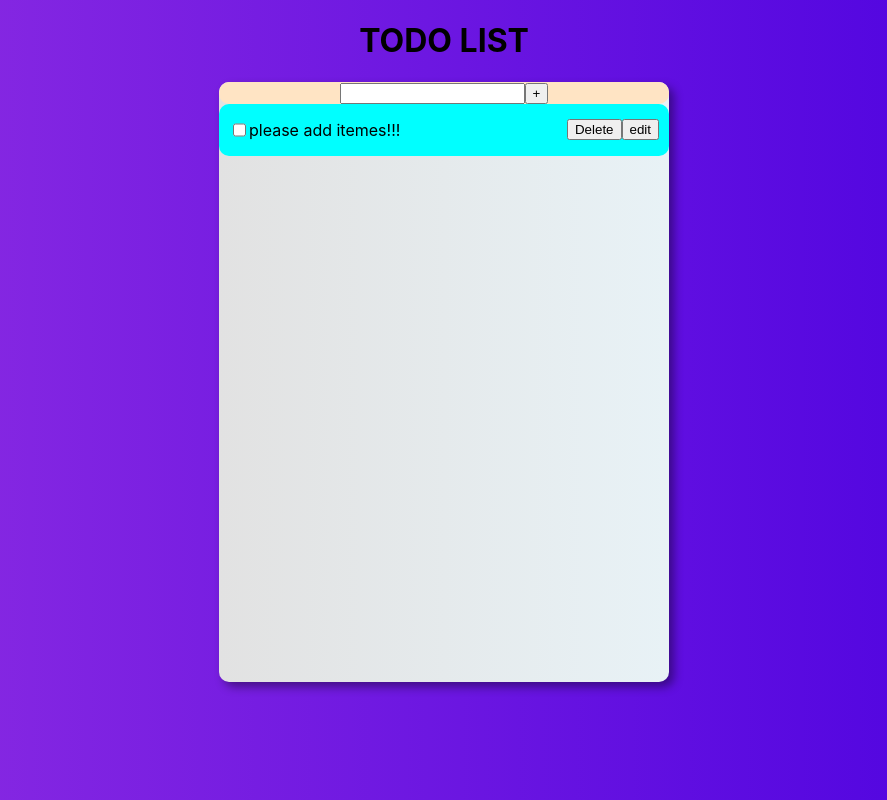
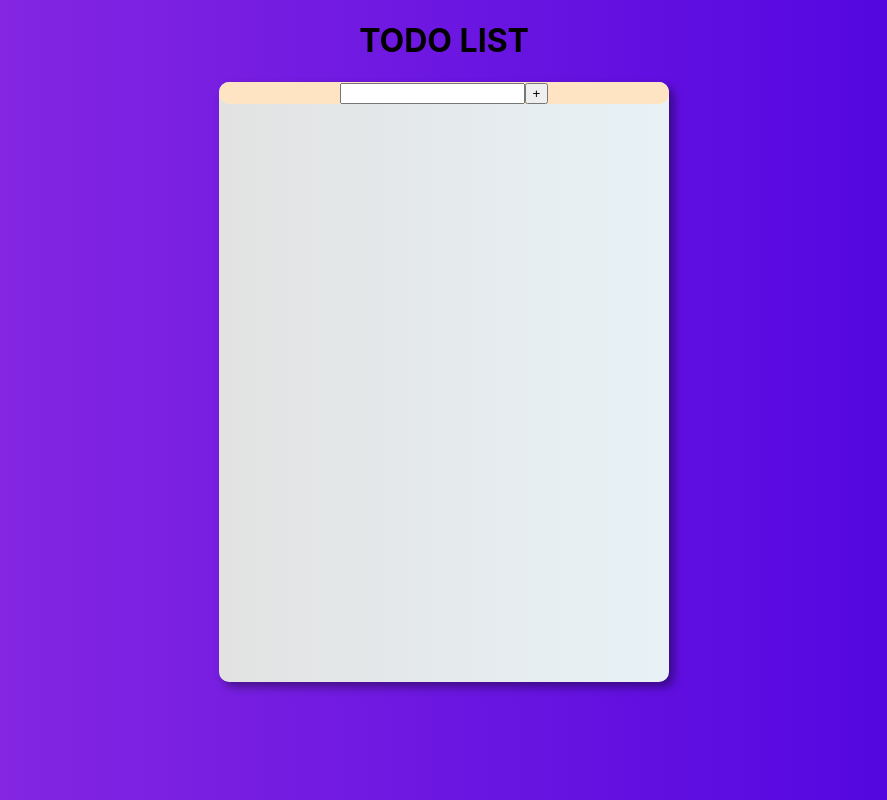
Before and after one commit to Arun-cn/Todo_List, a React (Create React App) app: page / in a window 1280 px wide. Shown: the whole page, without its empty margins (196-1083 px from the left). Built offline with nearby package versions, Linux system fonts and the light colour scheme.

Commit message:
add todo when button click

```diff
--- a/src/App.js
+++ b/src/App.js
@@ -1,15 +1,27 @@
 import './styles/App.css';
 import EditText from './components/TaskEdit';
 import TodoItemCard from './components/TodoItemCard';
+import { useState } from 'react';
 
 function App() {
+  const [toDo,setToDo]= useState([]);
+
+  const handleSubmit = (newItem)=>{
+    setToDo([...toDo,newItem]);
+
+  }
+
   return (
     <div className="App">
        <h1>TODO LIST</h1>
        <div className='todoappcontiner'>
-        <EditText></EditText>
+        <EditText onSubmit={handleSubmit} ></EditText>
         <div>
-          <TodoItemCard></TodoItemCard>
+          {toDo.map((toDos , index)=>{
+
+             return <TodoItemCard key={index} item={toDos.item}></TodoItemCard>
+          })}
+
         </div>
 
        </div>
--- a/src/components/Taskedit.jsx
+++ b/src/components/Taskedit.jsx
@@ -1,12 +1,24 @@
+import { useState } from 'react';
 import '../styles/taskedit.css';
 
-function Taskedit (){
+function Taskedit (props){
+    const [item,setItem]= useState('');
+
+    const handleSubmit = (event)=>{
+        event.preventDefault();
+
+
+        const newItem = {item };
+        props.onSubmit(newItem);
+        setItem('');
+    };
+
     return(
-        <div className='editContiner'>
-            <input type="text" className='exittext'></input>
-            <button className='addButton'>+</button>
+        <form onSubmit={handleSubmit} className='editContiner'>
+            <input type="text" className='exittext' value={item} onChange={(event)=>{setItem(event.target.value)}} ></input>
+            <button type='submit' className='addButton'>+</button>
 
-        </div>
+        </form>
     );
 }
 
--- a/src/components/TodoItemCard.jsx
+++ b/src/components/TodoItemCard.jsx
@@ -1,16 +1,15 @@
 import '../styles/todoitemcard.css';
 
-function TodoItemCard (){
+function TodoItemCard (props){
     return(
         <div className='cardcontiner'>
             <div className='cardleftside'>
                 <input type="checkbox" name="isDone" id="checker" />
-               <p>please add itemes!!!</p>
+               <p>{props.item}</p>
             </div>
 
             <div className='cardrightside'>
                 <button>Delete</button>
-                <button>edit</button>
             </div>
         </div>
     );
```
